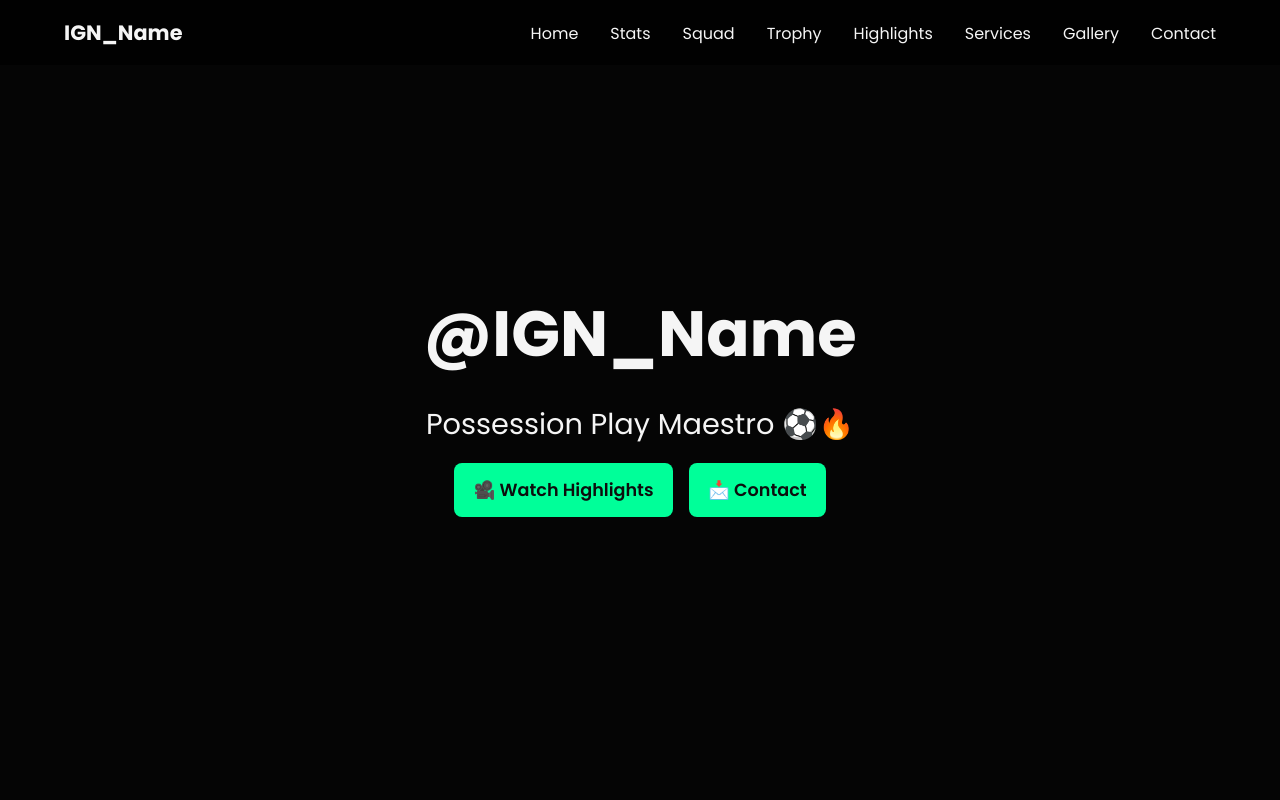
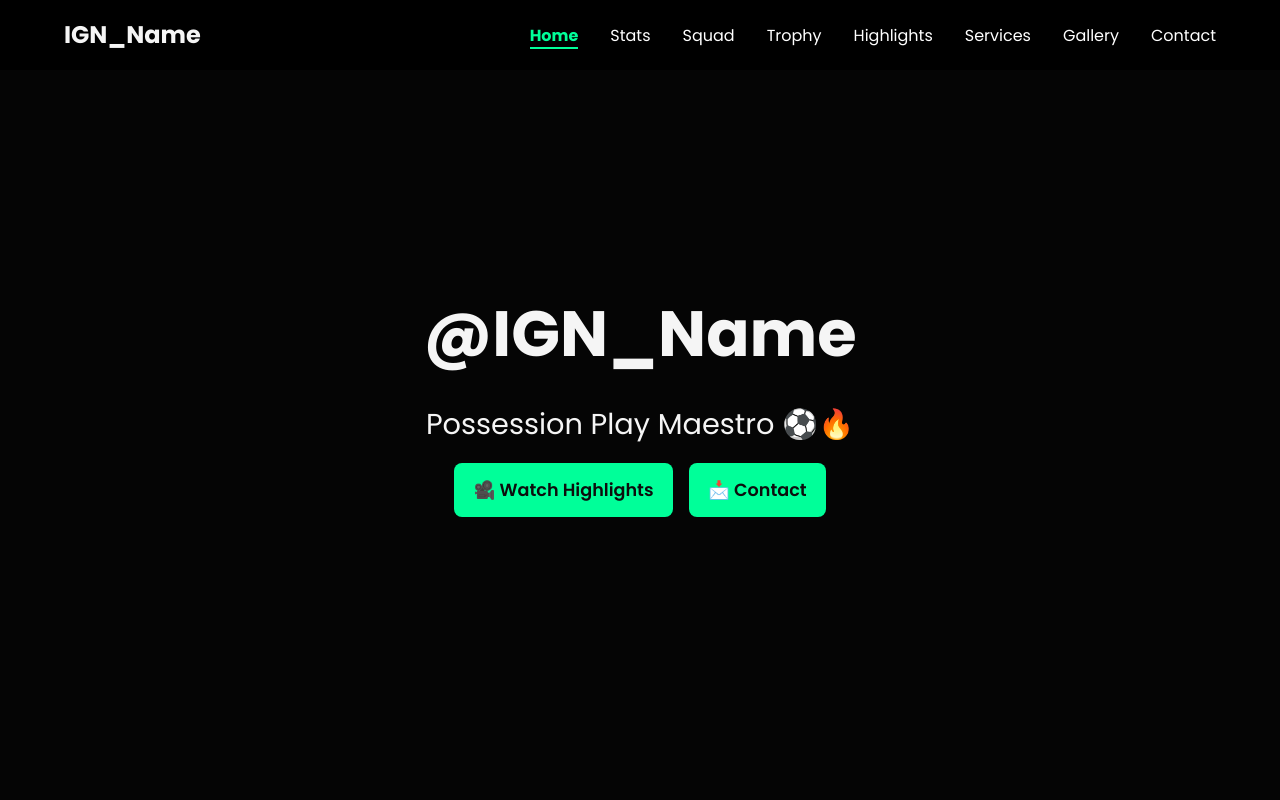
Before and after one commit to alipantitilang/efootball-landing, a plain HTML site: page index.html in a window 1280 px wide. Shown: the top 800 px of the page. Drawn offline with Linux system fonts and the light colour scheme.

Commit message:
nav bar fix, and clean file

```diff
--- a/css/components.css
+++ b/css/components.css
@@ -56,7 +56,7 @@
   box-shadow: 0 8px 20px rgba(0,0,0,0.5);
 }
 
-/* ========== NAVBAR ANIMATION ========== */
+/* ========== NAVBAR BEHAVIOR ========== */
 .navbar {
   transition: background 0.3s, padding 0.3s;
 }
@@ -64,6 +64,13 @@
 .navbar.scrolled {
   background: rgba(0,0,0,0.95);
   padding: 0.7rem 1.5rem;
+}
+
+/* Active nav link */
+.nav-links a.active {
+  color: #00ff99;
+  font-weight: bold;
+  border-bottom: 2px solid #00ff99;
 }
 
 /* ========== HERO ANIMATION ========== */
@@ -105,7 +112,7 @@
   transform-origin: left;
 }
 
-/* ========== NAVBAR LINK FADE ========== */
+/* ========== NAVBAR LINK FADE (optional, dipakai JS nav) ========== */
 @keyframes navLinkFade {
   from {
     opacity: 0;
@@ -117,30 +124,23 @@
   }
 }
 
-/* ========== HAMBURGER ANIMATION ========== */
-.hamburger.toggle div:nth-child(1) {
+/* ========== HAMBURGER ANIMATION (sinkron dengan nav.js) ========== */
+.hamburger.toggle span:nth-child(1) {
   transform: rotate(-45deg) translate(-5px, 6px);
 }
-.hamburger.toggle div:nth-child(2) {
+.hamburger.toggle span:nth-child(2) {
   opacity: 0;
 }
-.hamburger.toggle div:nth-child(3) {
+.hamburger.toggle span:nth-child(3) {
   transform: rotate(45deg) translate(-5px, -6px);
 }
 
-/* Back to top hover */
+/* ========== BACK TO TOP HOVER ========== */
 #backToTop:hover {
   background: #fff;
   color: #00ff99;
   box-shadow: 0 0 10px #00ff99;
   transition: 0.3s;
-}
-
-/* Active nav link */
-.nav-links a.active {
-  color: #00ff99;
-  font-weight: bold;
-  border-bottom: 2px solid #00ff99;
 }
 
 /* ========== SCROLL REVEAL ANIMATIONS ========== */
--- a/css/responsive.css
+++ b/css/responsive.css
@@ -15,6 +15,7 @@
   .hero-buttons {
     flex-direction: row;
     justify-content: center;
+    gap: 1rem;
   }
 
   .stats-cards {
@@ -44,31 +45,23 @@
     padding: 1rem 4rem;
   }
 
-  /* Ubah hamburger jadi horizontal nav */
+  /* Hamburger hilang, nav horizontal */
   .hamburger {
     display: none;
   }
 
-  .nav-menu {
+  .nav-links {
     position: static;
-    background: transparent;
     height: auto;
     width: auto;
-    padding: 0;
-    display: block;
+    background: transparent;
+    flex-direction: row;
+    justify-content: flex-end;
+    gap: 2rem;
     transition: none;
   }
 
-  .nav-menu ul {
-    display: flex;
-    gap: 2rem;
-  }
-
-  .nav-menu ul li {
-    margin: 0;
-  }
-
-  .nav-menu ul li a {
+  .nav-links li a {
     font-size: 1rem;
   }
 
--- a/css/style.css
+++ b/css/style.css
@@ -31,65 +31,110 @@ section {
   display: flex;
   justify-content: space-between;
   align-items: center;
+  background: rgba(0,0,0,0.85);
   padding: 1rem 1.5rem;
-  background: rgba(0,0,0,0.8);
   position: fixed;
+  top: 0;
   width: 100%;
-  top: 0;
   z-index: 1000;
+  transition: background 0.3s, padding 0.3s;
+}
+
+.navbar.scrolled {
+  background: rgba(0,0,0,0.95);
+  padding: 0.7rem 1.5rem;
 }
 
 .logo {
-  font-size: 1.3rem;
+  font-size: 1.5rem;
   font-weight: 700;
 }
 
+/* Hamburger */
 .hamburger {
   display: flex;
   flex-direction: column;
   cursor: pointer;
   gap: 5px;
+  z-index: 1001; /* biar di atas menu */
 }
 
 .hamburger span {
   width: 25px;
   height: 3px;
-  background: #f5f5f5;
+  background: #fff;
   border-radius: 2px;
+  transition: 0.3s;
 }
 
-.nav-menu {
+/* Nav Links */
+.nav-links {
   position: fixed;
   top: 0;
   right: -100%;
+  height: 100vh;
   width: 70%;
-  height: 100%;
-  background: #1a1a1a;
-  padding-top: 5rem;
-  transition: 0.3s;
+  background: #111;
+  list-style: none;
+  display: flex;
+  flex-direction: column;
+  align-items: center;
+  justify-content: center;
+  gap: 2rem;
+  transition: right 0.3s ease-in-out;
 }
 
-.nav-menu ul {
-  list-style: none;
-}
-
-.nav-menu ul li {
-  margin: 1.5rem 0;
-  text-align: center;
-}
-
-.nav-menu ul li a {
+.nav-links li a {
   font-size: 1.2rem;
-  color: #f5f5f5;
+  color: #fff;
   transition: color 0.3s;
 }
 
-.nav-menu ul li a:hover {
+.nav-links li a:hover,
+.nav-links a.active {
   color: #00ff99;
 }
 
-.nav-menu.active {
+.nav-links a.active {
+  font-weight: bold;
+  border-bottom: 2px solid #00ff99;
+}
+
+.nav-links.open {
   right: 0;
+}
+
+/* Hamburger Animation */
+.hamburger.toggle span:nth-child(1) {
+  transform: rotate(-45deg) translate(-5px, 6px);
+}
+.hamburger.toggle span:nth-child(2) {
+  opacity: 0;
+}
+.hamburger.toggle span:nth-child(3) {
+  transform: rotate(45deg) translate(-5px, -6px);
+}
+
+/* Desktop */
+@media (min-width: 992px) {
+  .hamburger {
+    display: none;
+  }
+
+  .nav-links {
+    position: static;
+    height: auto;
+    width: auto;
+    background: transparent;
+    flex-direction: row;
+    justify-content: flex-end;
+    gap: 2rem;
+    transition: none;
+  }
+
+  .nav-links li a {
+    font-size: 1rem;
+  }
 }
 
 /* ========== HERO ========== */
--- a/index.html
+++ b/index.html
@@ -20,11 +20,16 @@
   <header>
     <nav class="navbar">
       <div class="logo">IGN_Name</div>
-      <div class="hamburger" id="hamburger">
-        <span></span><span></span><span></span>
+
+      <!-- Hamburger -->
+      <div class="hamburger">
+        <span></span>
+        <span></span>
+        <span></span>
       </div>
-      <div class="nav-menu" id="nav-menu">
-        <ul>
+
+      <!-- Nav Links -->
+      <ul class="nav-links">
         <li><a href="#home">Home</a></li>
         <li><a href="#stats">Stats</a></li>
         <li><a href="#squad">Squad</a></li>
@@ -34,7 +39,6 @@
         <li><a href="#gallery">Gallery</a></li>
         <li><a href="#contact">Contact</a></li>
       </ul>
-      </div>
     </nav>
   </header>
 
--- a/js/nav.js
+++ b/js/nav.js
@@ -1,41 +1,16 @@
-// ========== HAMBURGER MENU ==========
 const hamburger = document.querySelector('.hamburger');
 const navLinks = document.querySelector('.nav-links');
-const links = document.querySelectorAll('.nav-links li');
+const links = document.querySelectorAll('.nav-links li a');
 
 hamburger.addEventListener('click', () => {
-  // Toggle nav
   navLinks.classList.toggle('open');
-
-  // Animate links
-  links.forEach((link, index) => {
-    if (link.style.animation) {
-      link.style.animation = '';
-    } else {
-      link.style.animation = `navLinkFade 0.5s ease forwards ${index / 7 + 0.3}s`;
-    }
-  });
-
-  // Hamburger animation
   hamburger.classList.toggle('toggle');
 });
 
-// ========== CLOSE NAV ON CLICK ==========
+// close menu on link click
 links.forEach(link => {
   link.addEventListener('click', () => {
     navLinks.classList.remove('open');
     hamburger.classList.remove('toggle');
-    links.forEach(l => l.style.animation = '');
   });
 });
-
-// ========== NAVBAR SHRINK ON SCROLL ==========
-const navbar = document.querySelector('.navbar');
-
-window.addEventListener('scroll', () => {
-  if (window.scrollY > 50) {
-    navbar.classList.add('scrolled');
-  } else {
-    navbar.classList.remove('scrolled');
-  }
-});
```
Lines whose indentation alone changed are shown as unchanged.
